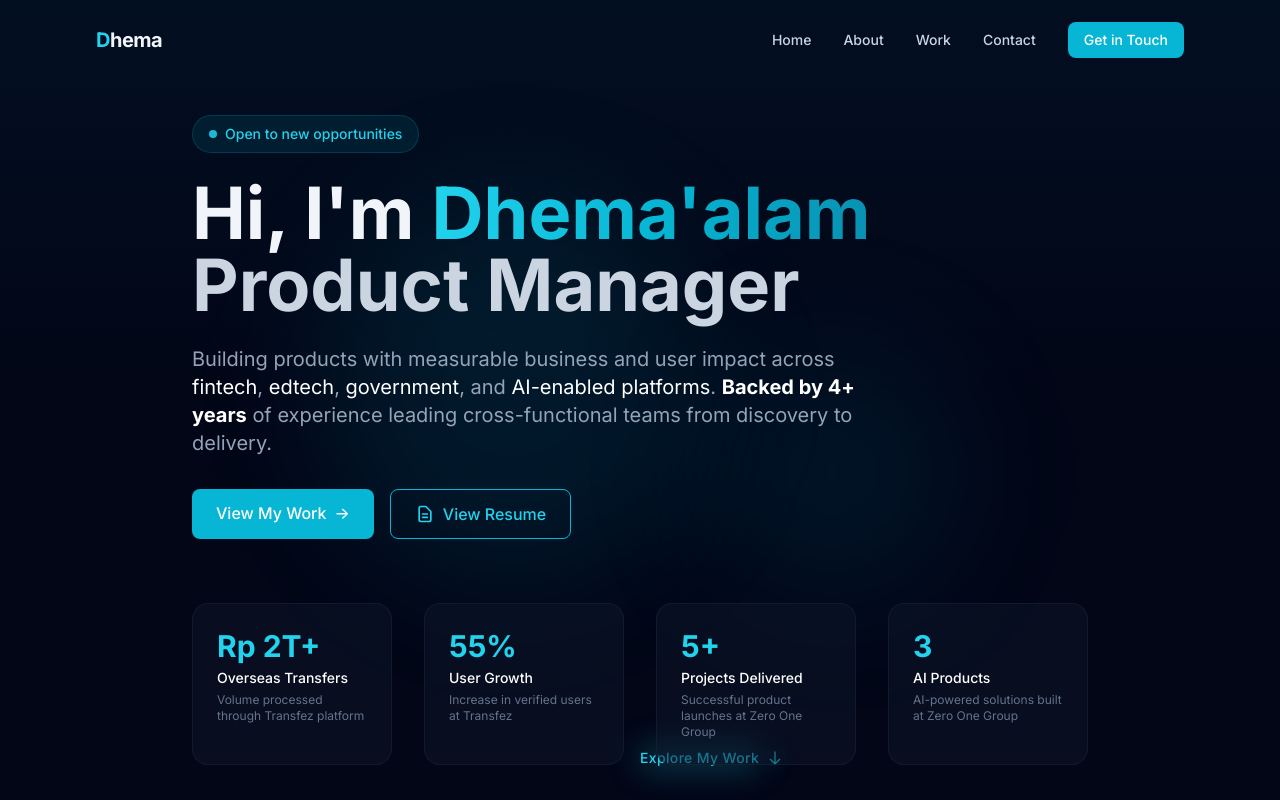
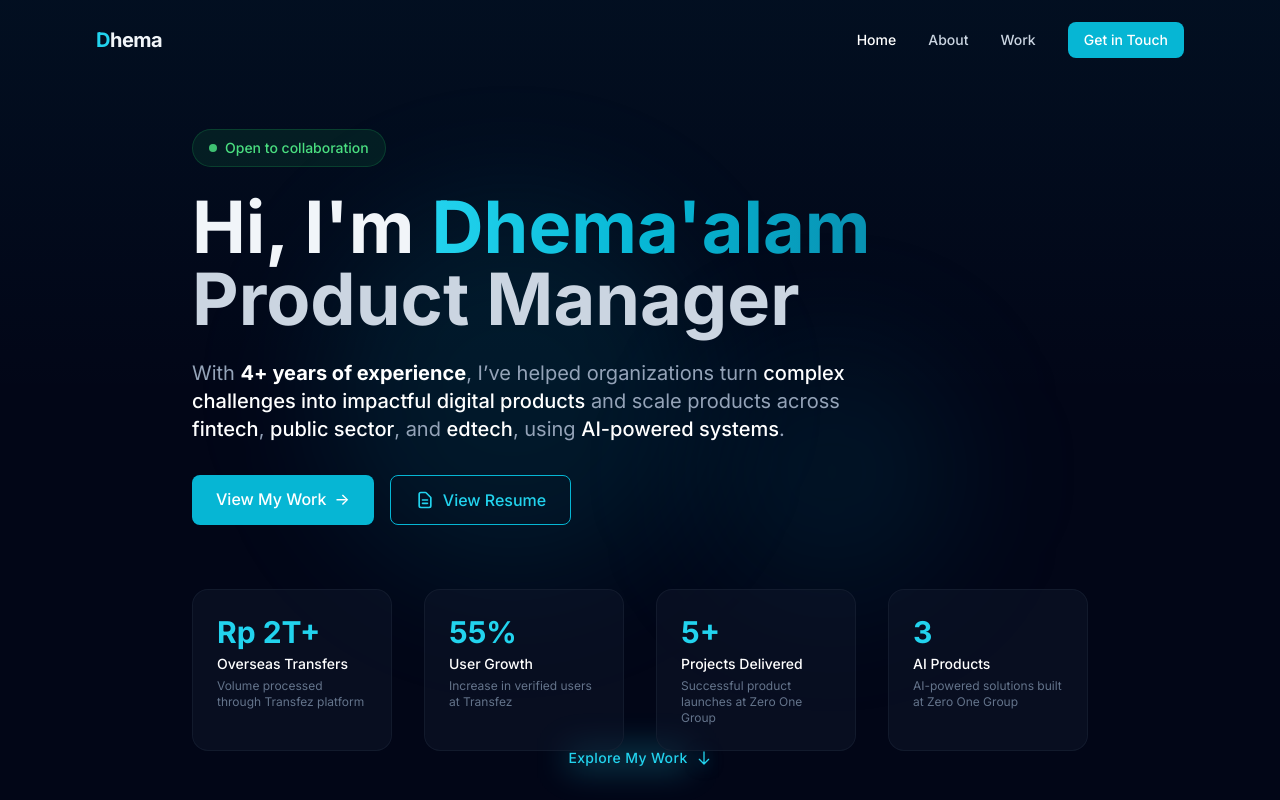
Before and after one commit to dhemalamf/daf-portfolio, a Next.js app: page / in a window 1280 px wide. Shown: the top 800 px of the page. Built offline with nearby package versions, Linux system fonts and the light colour scheme.

Commit message:
feat: Implement active navigation highlighting, update About and Contact page content and styling, add app icon, and refine Work page CTA.

```diff
--- a/src/app/about/page.tsx
+++ b/src/app/about/page.tsx
@@ -24,11 +24,10 @@ export default function AboutPage() {
                             Building products that{' '}
                             <span className="gradient-text">matter</span>
                         </h1>
-                        <div className="prose prose-lg prose-invert">
-                            <p className="text-neutral-300 text-lg leading-relaxed mb-6">
-                                {profile.bio}
-                            </p>
-                        </div>
+                        <p className="text-neutral-400 text-lg leading-relaxed whitespace-pre-line">
+                            Product Manager with <span className="text-white font-bold">4+ years of experience</span> across <span className="text-white font-medium">fintech, edtech, government/BUMN</span>, and <span className="text-white font-medium">AI-enabled web platforms</span>.
+                            I thrive in both <span className="text-white font-medium">corporate, startup and consulting environments</span>, leading cross-functional teams to deliver products that drive <span className="text-white font-medium">real business outcomes</span>.
+                        </p>
                     </div>
                 </div>
             </section>
@@ -77,7 +76,7 @@ export default function AboutPage() {
                         description="My path across diverse industries, building products that create value."
                     />
 
-                    <div className="max-w-4xl">
+                    <div className="space-y-6">
                         {experiences.map((exp, index) => (
                             <TimelineExperienceCard
                                 key={exp.id}
@@ -105,7 +104,7 @@ export default function AboutPage() {
                         description="Capabilities I've developed across product management disciplines."
                     />
 
-                    <div className="max-w-4xl">
+                    <div>
                         <SkillsGrid />
                     </div>
                 </div>
--- a/src/app/contact/page.tsx
+++ b/src/app/contact/page.tsx
@@ -88,10 +88,10 @@ export default function ContactPage() {
                 </div>
 
                 {/* Availability Note - Centered */}
-                <div className="max-w-md mx-auto p-6 bg-accent-500/10 border border-accent-500/20 rounded-2xl text-center">
+                <div className="max-w-md mx-auto p-6 bg-green-500/10 border border-green-500/20 rounded-2xl text-center">
                     <div className="flex items-center justify-center gap-2 mb-3">
-                        <span className="w-3 h-3 bg-accent-400 rounded-full animate-pulse" />
-                        <span className="text-accent-400 font-semibold">Open to Opportunities</span>
+                        <span className="w-3 h-3 bg-green-400 rounded-full animate-pulse" />
+                        <span className="text-green-400 font-semibold">Open to collaboration</span>
                     </div>
                     <p className="text-neutral-400">
                         Currently exploring new product management roles and consulting opportunities.
--- a/src/app/work/page.tsx
+++ b/src/app/work/page.tsx
@@ -2,6 +2,7 @@ import { Metadata } from 'next'
 import SectionHeading from '@/components/SectionHeading'
 import WorkGrid from '@/components/WorkGrid'
 import { caseStudies } from '@/data/caseStudies'
+import { profile } from '@/data/profile'
 
 export const metadata: Metadata = {
     title: "Work | Dhema'alam Fajrianto",
@@ -33,7 +34,7 @@ export default function WorkPage() {
                 {/* NDA Note & Call to Action */}
                 <div className="mt-20 border border-dashed border-neutral-800 rounded-2xl p-8 md:p-12 text-center bg-neutral-900/30">
                     <div className="inline-flex items-center justify-center w-12 h-12 bg-accent-500/10 rounded-xl mb-6 text-2xl">
-                        <span className="text-xl"> 💡 </span>
+                        💡
                     </div>
                     <h3 className="text-xl font-bold mb-3 text-white">Looking for deeper insights?</h3>
                     <p className="text-neutral-400 max-w-xl mx-auto leading-relaxed mb-8">
@@ -41,7 +42,9 @@ export default function WorkPage() {
                         However, I’m always open to walking through my process and methodology in a private conversation.
                     </p>
                     <a
-                        href="/contact"
+                        href={profile.whatsapp}
+                        target="_blank"
+                        rel="noopener noreferrer"
                         className="inline-flex items-center justify-center px-6 py-3 bg-white text-neutral-900 font-semibold rounded-lg hover:bg-neutral-200 transition-colors"
                     >
                         Let&apos;s Schedule a Chat
--- a/src/components/Hero.tsx
+++ b/src/components/Hero.tsx
@@ -12,10 +12,10 @@ export default function Hero() {
             <div className="section-container relative z-10">
                 <div className="max-w-4xl">
                     {/* Eyebrow */}
-                    <div className="inline-flex items-center gap-2 px-4 py-2 bg-accent-500/10 border border-accent-500/20 rounded-full mb-6 animate-fade-in">
-                        <span className="w-2 h-2 bg-accent-400 rounded-full animate-pulse-subtle" />
-                        <span className="text-accent-400 text-sm font-medium">
-                            Open to new opportunities
+                    <div className="inline-flex items-center gap-2 px-4 py-2 bg-green-500/10 border border-green-500/20 rounded-full mb-6 animate-fade-in">
+                        <span className="w-2 h-2 bg-green-400 rounded-full animate-pulse-subtle" />
+                        <span className="text-green-400 text-sm font-medium">
+                            Open to collaboration
                         </span>
                     </div>
 
@@ -29,12 +29,7 @@ export default function Hero() {
 
                     {/* Tagline */}
                     <p className="text-lg md:text-xl text-neutral-400 max-w-2xl mb-8 animate-slide-up stagger-1">
-                        Building products with measurable business and user impact across{' '}
-                        <span className="text-white">fintech</span>,{' '}
-                        <span className="text-white">edtech</span>,{' '}
-                        <span className="text-white">government</span>, and{' '}
-                        <span className="text-white">AI-enabled platforms</span>.{' '}
-                        <span className="font-bold text-white">Backed by 4+ years</span> of experience leading cross-functional teams from discovery to delivery.
+                        With <span className="text-white font-bold">4+ years of experience</span>, I’ve helped organizations turn <span className="text-white font-medium">complex challenges into impactful digital products</span> and scale products across <span className="text-white font-medium">fintech</span>, <span className="text-white font-medium">public sector</span>, and <span className="text-white font-medium">edtech</span>, using <span className="text-white font-medium">AI-powered systems</span>.
                     </p>
 
                     {/* CTA Buttons */}
@@ -85,7 +80,7 @@ export default function Hero() {
             {/* Scroll indicator */}
             <a
                 href="#featured-work"
-                className="absolute bottom-8 left-1/2 -translate-x-1/2 hidden md:flex items-center gap-2 animate-float cursor-pointer hover:text-white transition-colors group"
+                className="absolute bottom-8 left-0 right-0 hidden md:flex justify-center items-center gap-2 animate-float cursor-pointer hover:text-white transition-colors group"
             >
                 <span className="text-sm font-medium text-accent-400 tracking-wide relative group-hover:text-accent-300 transition-colors">
                     <span className="relative z-10">Explore My Work</span>
--- a/src/components/Navigation.tsx
+++ b/src/components/Navigation.tsx
@@ -1,16 +1,17 @@
 'use client'
 
 import Link from 'next/link'
+import { usePathname } from 'next/navigation'
 import { useState, useEffect } from 'react'
 
 const navItems = [
     { label: 'Home', href: '/' },
     { label: 'About', href: '/about' },
     { label: 'Work', href: '/work' },
-    { label: 'Contact', href: '/contact' },
 ]
 
 export default function Navigation() {
+    const pathname = usePathname()
     const [isScrolled, setIsScrolled] = useState(false)
     const [isMobileMenuOpen, setIsMobileMenuOpen] = useState(false)
 
@@ -41,15 +42,24 @@ export default function Navigation() {
 
                     {/* Desktop Navigation */}
                     <div className="hidden md:flex items-center gap-8">
-                        {navItems.map((item) => (
+                        {navItems.map((item) => {
+                            const isActive = item.href === '/'
+                                ? pathname === '/'
+                                : pathname.startsWith(item.href)
+
+                            return (
                                 <Link
                                     key={item.href}
                                     href={item.href}
-                                className="text-sm font-medium text-neutral-300 hover:text-white animated-underline transition-colors"
+                                    className={`text-sm font-medium transition-colors animated-underline ${isActive
+                                        ? 'text-white'
+                                        : 'text-neutral-300 hover:text-white'
+                                        }`}
                                 >
                                     {item.label}
                                 </Link>
-                        ))}
+                            )
+                        })}
                         <Link
                             href="/contact"
                             className="px-4 py-2 bg-accent-500 hover:bg-accent-600 text-white text-sm font-medium rounded-lg transition-colors"
@@ -93,16 +103,25 @@ export default function Navigation() {
                 {isMobileMenuOpen && (
                     <div className="md:hidden py-4 border-t border-neutral-800/50">
                         <div className="flex flex-col gap-4">
-                            {navItems.map((item) => (
+                            {navItems.map((item) => {
+                                const isActive = item.href === '/'
+                                    ? pathname === '/'
+                                    : pathname.startsWith(item.href)
+
+                                return (
                                     <Link
                                         key={item.href}
                                         href={item.href}
                                         onClick={() => setIsMobileMenuOpen(false)}
-                                    className="text-neutral-300 hover:text-white transition-colors"
+                                        className={`transition-colors ${isActive
+                                            ? 'text-white font-semibold'
+                                            : 'text-neutral-300 hover:text-white'
+                                            }`}
                                     >
                                         {item.label}
                                     </Link>
-                            ))}
+                                )
+                            })}
                             <Link
                                 href="/contact"
                                 onClick={() => setIsMobileMenuOpen(false)}
```
Also changed, not shown: src/app/icon.png (added). Lines whose indentation alone changed are shown as unchanged.
